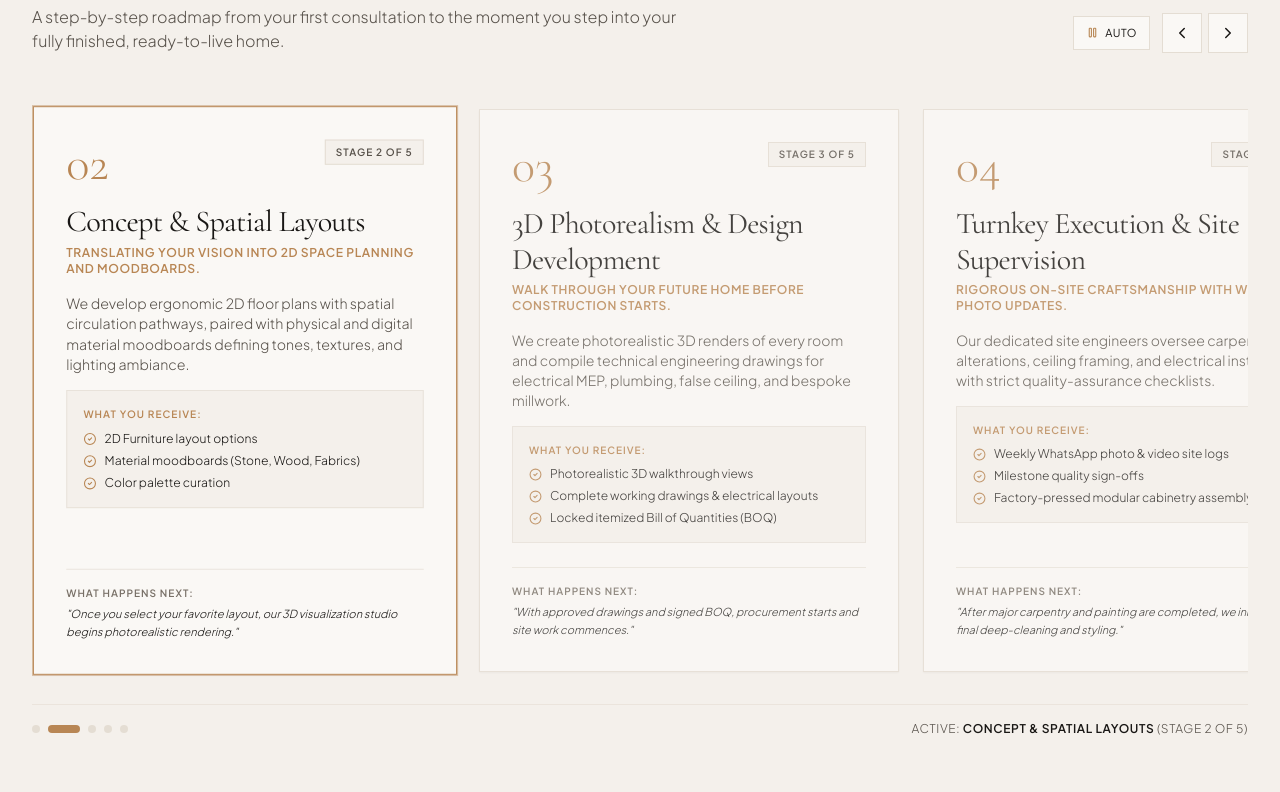
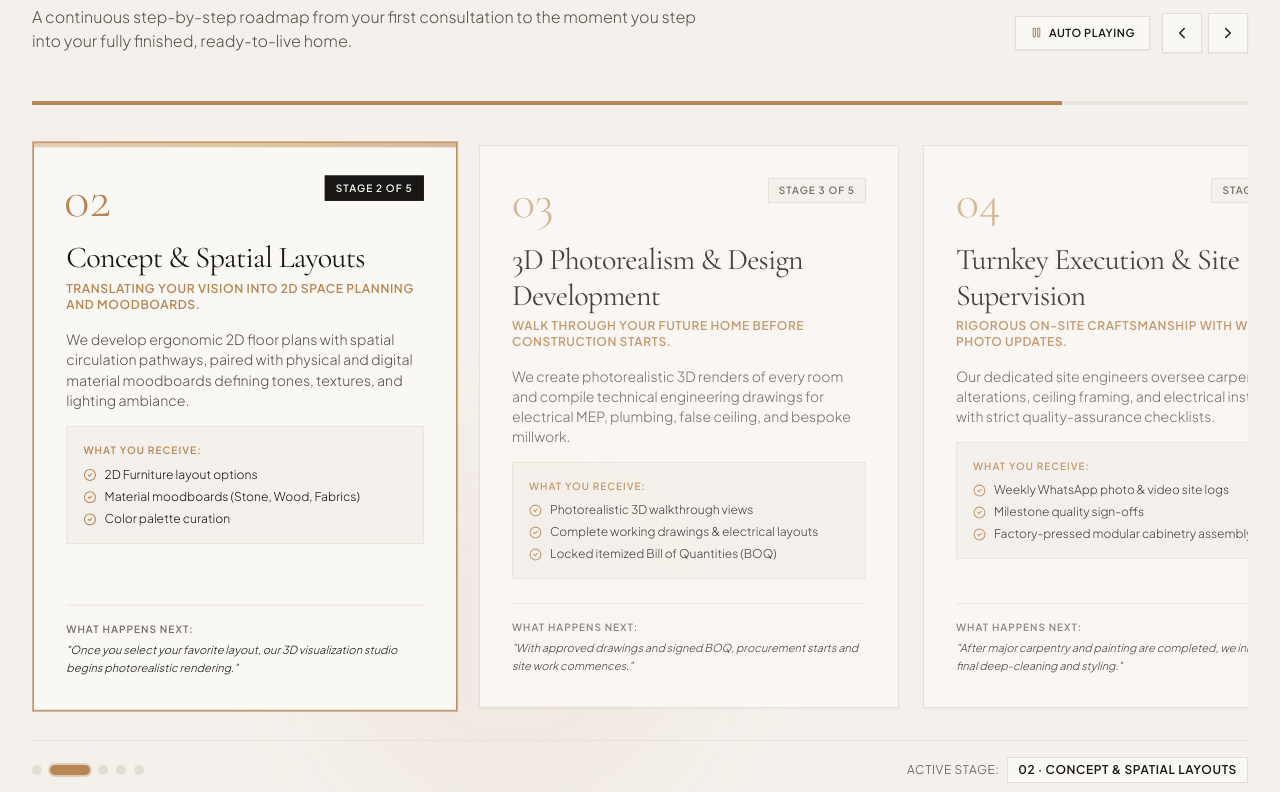
Before and after one commit to ARI-23o/Interior_Design, a React (Vite) app: page / in a window 1280 px wide. Shown: the part 6562-7354 px from the top of the page. Built offline with nearby package versions, Linux system fonts and the light colour scheme; the HTML template or start-up script is replaced by a standard one.

Commit message:
Add continuous auto-looping with 3D flip-reveal animation and progress timer to Process section

```diff
--- a/src/components/home/ProcessSection.tsx
+++ b/src/components/home/ProcessSection.tsx
@@ -1,5 +1,5 @@
 import React, { useState, useEffect, useRef } from 'react';
-import { Sparkles, ArrowRight, CheckCircle2, ChevronLeft, ChevronRight, Pause, Play } from 'lucide-react';
+import { Sparkles, ArrowRight, CheckCircle2, ChevronLeft, ChevronRight, Pause, Play, RotateCcw } from 'lucide-react';
 import { processStepsData } from '../../data/contentData';
 
 interface ProcessSectionProps {
@@ -10,100 +10,129 @@ export const ProcessSection: React.FC<ProcessSectionProps> = ({ onOpenLeadModal
   const scrollContainerRef = useRef<HTMLDivElement>(null);
   const [activeIndex, setActiveIndex] = useState(0);
   const [isPaused, setIsPaused] = useState(false);
+  const [isLoopingFlip, setIsLoopingFlip] = useState(false);
+  const [progressKey, setProgressKey] = useState(0);
 
   const totalSteps = processStepsData.length;
+  const AUTO_SCROLL_DELAY = 3800; // 3.8 seconds per card
 
-  // Horizontal auto-scroll interval
+  // Continuous auto-scroll interval with end-to-start flip detection
   useEffect(() => {
     if (isPaused) return;
 
-    const interval = setInterval(() => {
-      setActiveIndex((prev) => (prev + 1) % totalSteps);
-    }, 4000);
+    const timer = setTimeout(() => {
+      if (activeIndex === totalSteps - 1) {
+        // Trigger end-to-start stylish flip animation!
+        setIsLoopingFlip(true);
+        setTimeout(() => {
+          setActiveIndex(0);
+          setProgressKey((k) => k + 1);
+          setTimeout(() => {
+            setIsLoopingFlip(false);
+          }, 900);
+        }, 300);
+      } else {
+        setActiveIndex((prev) => prev + 1);
+        setProgressKey((k) => k + 1);
+      }
+    }, AUTO_SCROLL_DELAY);
 
-    return () => clearInterval(interval);
-  }, [isPaused, totalSteps]);
+    return () => clearTimeout(timer);
+  }, [activeIndex, isPaused, totalSteps]);
 
-  // Sync scroll position when activeIndex changes
+  // Smooth scroll sync
   useEffect(() => {
     if (!scrollContainerRef.current) return;
     const container = scrollContainerRef.current;
     const cardWidth = container.firstElementChild?.clientWidth || 380;
-    const gap = 24; // gap-6 in px
+    const gap = 24;
     const targetScroll = activeIndex * (cardWidth + gap);
 
     container.scrollTo({
       left: targetScroll,
-      behavior: 'smooth'
+      behavior: isLoopingFlip ? 'auto' : 'smooth'
     });
-  }, [activeIndex]);
-
-  // Handle user manual scroll
-  const handleScroll = () => {
-    if (!scrollContainerRef.current) return;
-    const container = scrollContainerRef.current;
-    const cardWidth = container.firstElementChild?.clientWidth || 380;
-    const gap = 24;
-    const scrollPos = container.scrollLeft;
-    const newIndex = Math.round(scrollPos / (cardWidth + gap));
-    if (newIndex >= 0 && newIndex < totalSteps && newIndex !== activeIndex) {
-      setActiveIndex(newIndex);
-    }
-  };
+  }, [activeIndex, isLoopingFlip]);
 
   const handleNext = () => {
-    setActiveIndex((prev) => (prev + 1) % totalSteps);
+    if (activeIndex === totalSteps - 1) {
+      setIsLoopingFlip(true);
+      setTimeout(() => {
+        setActiveIndex(0);
+        setTimeout(() => setIsLoopingFlip(false), 900);
+      }, 200);
+    } else {
+      setActiveIndex((prev) => prev + 1);
+    }
+    setProgressKey((k) => k + 1);
   };
 
   const handlePrev = () => {
     setActiveIndex((prev) => (prev === 0 ? totalSteps - 1 : prev - 1));
+    setProgressKey((k) => k + 1);
   };
 
   const handleJumpToStep = (index: number) => {
+    if (index === 0 && activeIndex === totalSteps - 1) {
+      setIsLoopingFlip(true);
+      setTimeout(() => setIsLoopingFlip(false), 900);
+    }
     setActiveIndex(index);
+    setProgressKey((k) => k + 1);
   };
 
   return (
-    <section className="py-24 bg-canvas-soft border-t border-border-luxury overflow-hidden">
-      <div className="max-w-7xl mx-auto px-4 sm:px-6 lg:px-8">
+    <section className="py-24 bg-canvas-soft border-t border-border-luxury overflow-hidden relative">
 
-        {/* Section Header with Navigation Controls */}
+      {/* Background ambient lighting */}
+      <div className="absolute top-1/2 left-1/4 w-96 h-96 bg-bronze/5 rounded-full blur-3xl pointer-events-none" />
+
+      <div className="max-w-7xl mx-auto px-4 sm:px-6 lg:px-8 relative z-10">
+
+        {/* Section Header with Navigation & Loop Indicator */}
         <div className="flex flex-col md:flex-row justify-between items-start md:items-end mb-12 gap-6">
           <div className="max-w-2xl space-y-3">
             <div className="inline-flex items-center gap-2 text-xs uppercase tracking-[0.25em] text-bronze font-semibold">
-              <Sparkles size={14} />
+              <Sparkles size={14} className={isLoopingFlip ? "animate-spin text-bronze-dark" : "text-bronze"} />
               <span>Structured Transparency</span>
+              {isLoopingFlip && (
+                <span className="text-[10px] bg-bronze text-charcoal px-2 py-0.5 font-bold uppercase tracking-wider animate-bounce ml-2">
+                  Restarting from Stage 01
+                </span>
+              )}
             </div>
             <h2 className="font-serif text-3xl sm:text-4xl md:text-5xl text-charcoal leading-tight">
               How We Bring Your Vision to Life.
             </h2>
             <p className="text-charcoal-muted text-sm sm:text-base font-light">
-              A step-by-step roadmap from your first consultation to the moment you step into your fully finished, ready-to-live home.
+              A continuous step-by-step roadmap from your first consultation to the moment you step into your fully finished, ready-to-live home.
             </p>
           </div>
 
-          {/* Carousel Controls */}
+          {/* Carousel Controls with Auto-scroll Indicator */}
           <div className="flex items-center gap-3">
             <button
               onClick={() => setIsPaused(!isPaused)}
-              className="p-2 border border-border-luxury bg-canvas text-charcoal hover:border-charcoal transition-colors text-xs flex items-center gap-1.5 px-3"
-              title={isPaused ? "Resume auto-scroll" : "Pause auto-scroll"}
+              className="p-2 border border-border-luxury bg-canvas text-charcoal hover:border-charcoal transition-colors text-xs flex items-center gap-1.5 px-3.5 shadow-sm"
+              title={isPaused ? "Resume continuous auto-scroll" : "Pause auto-scroll"}
             >
-              {isPaused ? <Play size={13} className="text-bronze" /> : <Pause size={13} className="text-bronze" />}
-              <span className="text-[11px] uppercase tracking-wider">{isPaused ? 'Resume' : 'Auto'}</span>
+              {isPaused ? <Play size={13} className="text-emerald-700" /> : <Pause size={13} className="text-bronze" />}
+              <span className="text-[11px] uppercase tracking-wider font-semibold">
+                {isPaused ? 'Resume Auto' : 'Auto Playing'}
+              </span>
             </button>
 
             <div className="flex items-center gap-1.5">
               <button
                 onClick={handlePrev}
-                className="w-10 h-10 border border-border-luxury bg-canvas text-charcoal hover:bg-charcoal hover:text-canvas hover:border-charcoal flex items-center justify-center transition-colors"
+                className="w-10 h-10 border border-border-luxury bg-canvas text-charcoal hover:bg-charcoal hover:text-canvas hover:border-charcoal flex items-center justify-center transition-colors shadow-sm"
                 aria-label="Previous step"
               >
                 <ChevronLeft size={18} />
               </button>
               <button
                 onClick={handleNext}
-                className="w-10 h-10 border border-border-luxury bg-canvas text-charcoal hover:bg-charcoal hover:text-canvas hover:border-charcoal flex items-center justify-center transition-colors"
+                className="w-10 h-10 border border-border-luxury bg-canvas text-charcoal hover:bg-charcoal hover:text-canvas hover:border-charcoal flex items-center justify-center transition-colors shadow-sm"
                 aria-label="Next step"
               >
                 <ChevronRight size={18} />
@@ -112,34 +141,67 @@ export const ProcessSection: React.FC<ProcessSectionProps> = ({ onOpenLeadModal
           </div>
         </div>
 
-        {/* Horizontally Scrollable Cards Track */}
+        {/* Live Auto-Scroll Progress Timer Bar */}
+        <div className="w-full bg-border-luxury/50 h-1 mb-8 overflow-hidden">
+          <div
+            key={progressKey}
+            className={`h-full bg-bronze transition-all ${
+              isPaused ? 'opacity-30' : 'animate-progress'
+            }`}
+            style={{
+              animation: isPaused ? 'none' : `progressTimer ${AUTO_SCROLL_DELAY}ms linear forwards`
+            }}
+          />
+        </div>
+
+        {/* Horizontally Auto-Scrollable Cards Track with 3D Flip Support */}
         <div
           ref={scrollContainerRef}
-          onScroll={handleScroll}
           onMouseEnter={() => setIsPaused(true)}
           onMouseLeave={() => setIsPaused(false)}
           onTouchStart={() => setIsPaused(true)}
           onTouchEnd={() => setIsPaused(false)}
-          className="flex gap-6 overflow-x-auto pb-8 pt-2 scrollbar-none snap-x snap-mandatory cursor-grab active:cursor-grabbing"
-          style={{ scrollbarWidth: 'none', msOverflowStyle: 'none' }}
+          className={`flex gap-6 overflow-x-auto pb-8 pt-2 scrollbar-none snap-x snap-mandatory cursor-grab active:cursor-grabbing transition-transform duration-700 ${
+            isLoopingFlip ? 'scale-[0.98]' : 'scale-100'
+          }`}
+          style={{ scrollbarWidth: 'none', msOverflowStyle: 'none', perspective: '1200px' }}
         >
-          {processStepsData.map((step, idx) => (
+          {processStepsData.map((step, idx) => {
+            const isActive = activeIndex === idx;
+            const isFirstAndLooping = idx === 0 && isLoopingFlip;
+
+            return (
               <div
                 key={step.stepNumber}
                 onClick={() => handleJumpToStep(idx)}
-              className={`w-[320px] sm:w-[380px] md:w-[420px] shrink-0 snap-start bg-canvas border p-7 sm:p-8 flex flex-col justify-between transition-all duration-500 group shadow-sm ${
-                activeIndex === idx
-                  ? 'border-bronze shadow-luxury ring-1 ring-bronze/50 scale-[1.01]'
+                className={`w-[320px] sm:w-[380px] md:w-[420px] shrink-0 snap-start bg-canvas border p-7 sm:p-8 flex flex-col justify-between transition-all duration-700 group shadow-sm relative overflow-hidden ${
+                  isActive
+                    ? 'border-bronze shadow-luxury ring-1 ring-bronze/60 scale-[1.01]'
                     : 'border-border-luxury opacity-80 hover:opacity-100 hover:border-charcoal'
+                } ${
+                  isFirstAndLooping ? 'animate-flip-reveal ring-2 ring-bronze bg-canvas-soft' : ''
                 }`}
+                style={{
+                  transformStyle: 'preserve-3d',
+                  transition: 'transform 0.8s cubic-bezier(0.34, 1.56, 0.64, 1), box-shadow 0.5s ease, opacity 0.5s ease'
+                }}
               >
+                {/* Gold Shimmer Beam on Active / Loop */}
+                {(isActive || isFirstAndLooping) && (
+                  <div className="absolute top-0 left-0 right-0 h-1 bg-gradient-to-r from-bronze-light via-bronze-gold to-bronze animate-pulse" />
+                )}
+
                 {/* Card Header */}
                 <div className="space-y-4">
                   <div className="flex justify-between items-start">
-                  <span className="font-serif text-4xl sm:text-5xl text-bronze font-light group-hover:scale-105 transition-transform">
+                    <span className={`font-serif text-4xl sm:text-5xl font-light transition-all duration-500 ${
+                      isActive ? 'text-bronze scale-110' : 'text-bronze/70'
+                    }`}>
                       {step.stepNumber}
                     </span>
-                  <span className="text-[10px] uppercase tracking-widest bg-canvas-soft text-charcoal-muted px-2.5 py-1 font-semibold border border-border-luxury">
+                    <span className={`text-[10px] uppercase tracking-widest px-2.5 py-1 font-semibold border transition-colors ${
+                      isActive ? 'bg-charcoal text-canvas border-charcoal' : 'bg-canvas-soft text-charcoal-muted border-border-luxury'
+                    }`}>
                       Stage {idx + 1} of {totalSteps}
                     </span>
                   </div>
@@ -174,7 +236,7 @@ export const ProcessSection: React.FC<ProcessSectionProps> = ({ onOpenLeadModal
                 </div>
 
                 {/* What Happens Next Footer in Card */}
-              <div className="pt-4 mt-6 border-t border-border-luxury/70">
+                <div className="pt-4 mt-6 border-t border-border-luxury/70 flex flex-col justify-between">
                   <span className="text-[10px] uppercase tracking-widest text-charcoal-subtle font-semibold block mb-1">
                     What Happens Next:
                   </span>
@@ -184,7 +246,8 @@ export const ProcessSection: React.FC<ProcessSectionProps> = ({ onOpenLeadModal
                 </div>
 
               </div>
-          ))}
+            );
+          })}
         </div>
 
         {/* Progress Navigation Dots & Active Stage Indicator */}
@@ -194,25 +257,30 @@ export const ProcessSection: React.FC<ProcessSectionProps> = ({ onOpenLeadModal
               <button
                 key={i}
                 onClick={() => handleJumpToStep(i)}
-                className={`h-2 transition-all rounded-full ${
-                  activeIndex === i ? 'w-8 bg-bronze' : 'w-2 bg-border-luxury hover:bg-charcoal'
+                className={`h-2.5 transition-all rounded-full ${
+                  activeIndex === i
+                    ? 'w-10 bg-bronze shadow-sm ring-2 ring-bronze/30'
+                    : 'w-2.5 bg-border-luxury hover:bg-charcoal'
                 }`}
                 aria-label={`Jump to Stage ${i + 1}`}
               />
             ))}
           </div>
 
-          <span className="text-xs text-charcoal-muted uppercase tracking-wider font-light">
-            Active: <strong className="text-charcoal font-semibold">{processStepsData[activeIndex].title}</strong> (Stage {activeIndex + 1} of 5)
-          </span>
+          <div className="flex items-center gap-2 text-xs text-charcoal-muted uppercase tracking-wider font-light">
+            <span>Active Stage:</span>
+            <strong className="text-charcoal font-semibold bg-canvas px-2.5 py-1 border border-border-luxury">
+              {processStepsData[activeIndex].stepNumber} · {processStepsData[activeIndex].title}
+            </strong>
+          </div>
         </div>
 
         {/* Bottom Process CTA Banner */}
         <div className="mt-14 p-8 bg-charcoal text-canvas flex flex-col sm:flex-row justify-between items-start sm:items-center gap-6 border border-charcoal-light shadow-md">
           <div className="space-y-1">
-            <span className="text-[10px] uppercase tracking-widest text-bronze font-semibold">Start with Stage 01</span>
-            <h4 className="font-serif text-2xl text-canvas">Ready to begin with your free discovery consultation?</h4>
-            <p className="text-xs text-canvas/70 font-light">We’ll review your architectural floor plans and answer any questions.</p>
+            <span className="text-[10px] uppercase tracking-widest text-bronze font-semibold">Ready to Begin?</span>
+            <h4 className="font-serif text-2xl text-canvas">Start with Stage 01 · Lifestyle & Blueprint Consultation</h4>
+            <p className="text-xs text-canvas/70 font-light">We’ll review your architectural floor plans and answer any design questions with zero obligations.</p>
           </div>
           <button
             onClick={onOpenLeadModal}
@@ -223,6 +291,31 @@ export const ProcessSection: React.FC<ProcessSectionProps> = ({ onOpenLeadModal
         </div>
 
       </div>
+
+      {/* Global CSS Keyframes for Progress Timer & 3D Flip Reveal */}
+      <style>{`
+        @keyframes progressTimer {
+          from { width: 0%; }
+          to { width: 100%; }
+        }
+        @keyframes flipReveal {
+          0% {
+            transform: rotateY(-90deg) scale(0.9);
+            opacity: 0.3;
+          }
+          50% {
+            transform: rotateY(15deg) scale(1.05);
+            box-shadow: 0 25px 50px -12px rgba(184, 134, 84, 0.4);
+          }
+          100% {
+            transform: rotateY(0deg) scale(1.01);
+            opacity: 1;
+          }
+        }
+        .animate-flip-reveal {
+          animation: flipReveal 0.85s cubic-bezier(0.34, 1.56, 0.64, 1) forwards;
+        }
+      `}</style>
     </section>
   );
 };
```
Lines whose indentation alone changed are shown as unchanged.
